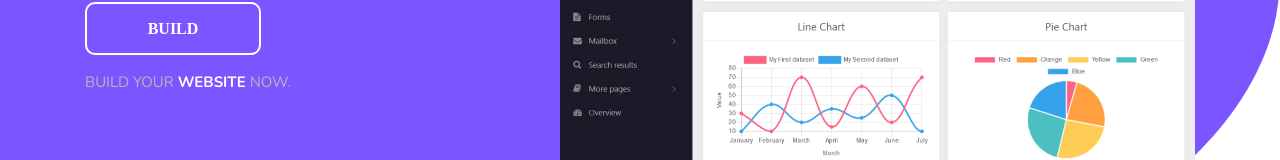
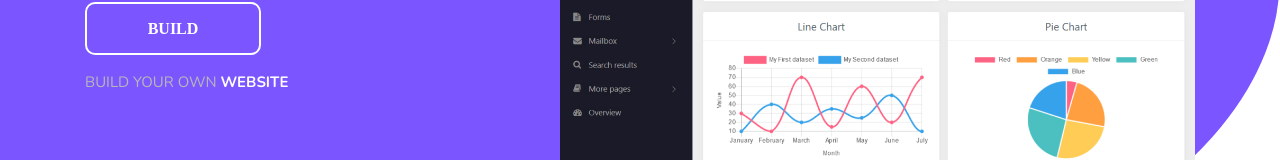
Before and after one commit to vijay1-vs/CodeWave, a plain HTML site: page index.html in a window 1280 px wide. Shown: the part 371-531 px from the top of the page. Drawn offline with nearby package versions, Linux system fonts and the light colour scheme; a web font is replaced by a local one.

Commit message:
Update index.html
Signed-off-by: vijay vs <117381577+vijay1-vs@users.noreply.github.com>

```diff
--- a/index.html
+++ b/index.html
@@ -90,7 +90,7 @@
           <h5>Grow your Business<br></h5>
           <p>CodeWave Ride the Digital Wave.</p>
           <a href="https://www.fiverr.com/s2/b9f1d573db" class="btn logo-button top-margin">BUILD</a>
-          <h6 class="para"> BUILD YOUR <strong>WEBSITE </strong>NOW.</h6>
+          <h6 class="para"> BUILD YOUR OWN <strong>WEBSITE </strong></h6>
         </div>
         <div class="image-postion col-lg-7">
           <img src="assets/images/bb2.jpg" alt="product" class="img-responsive banner-images">
```
